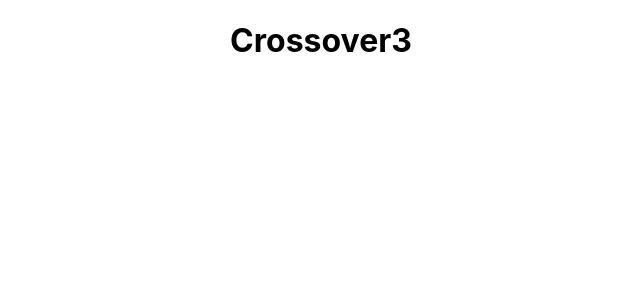
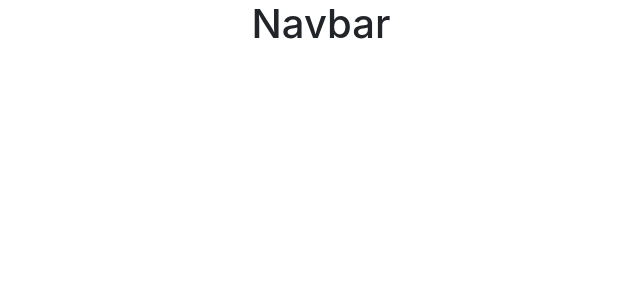
Before and after one commit to Hasireddy/Crossover3-PSD, a React (Create React App) app: page / in a window 1280 px wide. Shown: the top 300 px of the page, without its empty margins (319-959 px from the left). Built offline with nearby package versions, Linux system fonts and the light colour scheme.

Commit message:
bootstrap link added

```diff
--- a/public/index.html
+++ b/public/index.html
@@ -1,14 +1,13 @@
 <!DOCTYPE html>
 <html lang="en">
-  <head>
+
+<head>
     <meta charset="utf-8" />
     <link rel="icon" href="%PUBLIC_URL%/favicon.ico" />
     <meta name="viewport" content="width=device-width, initial-scale=1" />
     <meta name="theme-color" content="#000000" />
-    <meta
-      name="description"
-      content="Web site created using create-react-app"
-    />
+    <meta name="description" content="Web site created using create-react-app" />
+    <link rel="stylesheet" href="https://cdn.jsdelivr.net/npm/bootstrap@4.4.1/dist/css/bootstrap.min.css" integrity="sha384-Vkoo8x4CGsO3+Hhxv8T/Q5PaXtkKtu6ug5TOeNV6gBiFeWPGFN9MuhOf23Q9Ifjh" crossorigin="anonymous">
     <link rel="apple-touch-icon" href="%PUBLIC_URL%/logo192.png" />
     <!--
       manifest.json provides metadata used when your web app is installed on a
@@ -25,8 +24,9 @@
       Learn how to configure a non-root public URL by running `npm run build`.
     -->
     <title>React App</title>
-  </head>
-  <body>
+</head>
+
+<body>
     <noscript>You need to enable JavaScript to run this app.</noscript>
     <div id="root"></div>
     <!--
@@ -39,5 +39,6 @@
       To begin the development, run `npm start` or `yarn start`.
       To create a production bundle, use `npm run build` or `yarn build`.
     -->
-  </body>
+</body>
+
 </html>
--- a/src/App.js
+++ b/src/App.js
@@ -1,11 +1,12 @@
 import React from 'react';
 import './App.css';
+import Navbar from './components/Navbar.js';
 
 
 function App() {
   return (
     <div className="App">
-      <h1>Crossover3</h1>
+      <Navbar />
     </div>
   );
 }
--- a/src/components/Navbar.js
+++ b/src/components/Navbar.js
@@ -0,0 +1,7 @@
+const Navbar = () => {
+    return (
+        <h1>Navbar</h1>
+    );
+}
+
+export default Navbar;
```
